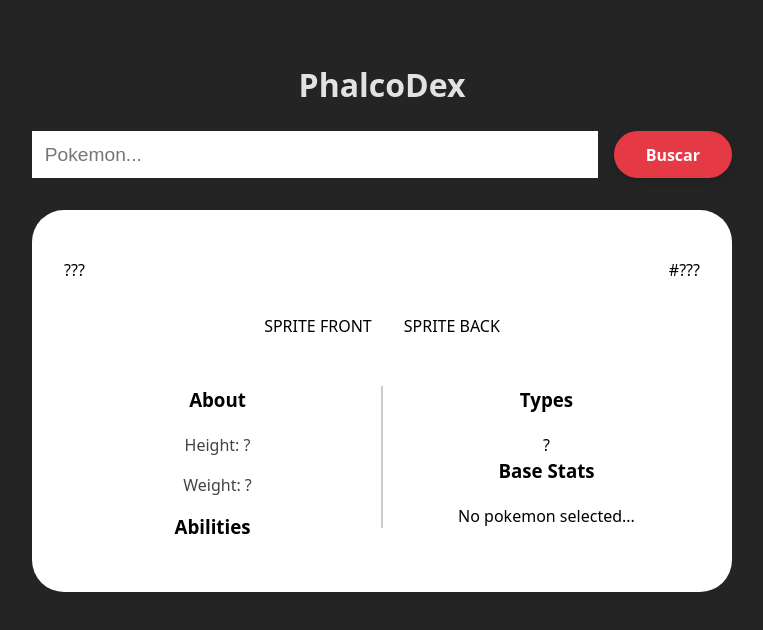
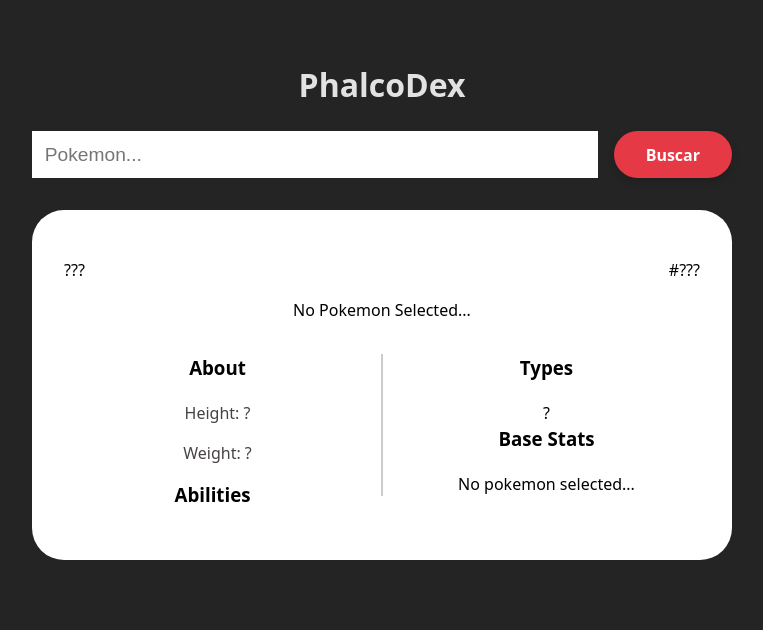
Before and after one commit to phalcobtw/PhalcoDex, a React (Vite) app: page / in a window 1280 px wide. Shown: the top 630 px of the page, without its empty margins (258-1021 px from the left). Built offline with nearby package versions, Linux system fonts and the light colour scheme.

Commit message:
formatted some texts

```diff
--- a/src/components/PokedexContainer.jsx
+++ b/src/components/PokedexContainer.jsx
@@ -1,33 +1,33 @@
 import Abilities from "./Abilities.jsx";
+import { capitalizeWord } from "../utils/helpers.js";
 
-export default function PokedexContainer(data) {
+export default function PokedexContainer({ data }) {
   return (
     <>
       <div className="container-pokedex">
         <div className="pokedex-header">
-          <p>{data.name ? data.name : "???"}</p>
+          <p>{data.name ? capitalizeWord(data.name) : "???"}</p>
           <p>#{data.id ? data.id : "???"}</p>
         </div>
         <div className="pokedex-sprites">
-          <p>SPRITE FRONT</p>
-          <p>SPRITE BACK</p>
+          {data.sprites ? <img src={data.sprites.front_default} alt={data.name} /> : "No Pokemon Selected..."}
+          {data.sprites ? <img src={data.sprites.back_default} alt={data.name} /> : ""}
         </div>
         <div className="pokedex-info">
           <div className="info-leftpanel panel">
             <h3>About</h3>
             <div className="about-info">
-              <p>Height: {data.height ? data.height : "?"}</p>
-              <p>Weight: {data.weight ? data.weight : "?"}</p>
+              <p>Height: {data.height ? (data.height / 10).toFixed(1) + "mts." : "?"}</p>
+              <p>Weight: {data.weight ? (data.weight / 10).toFixed(1) + "kg." : "?"} </p>
             </div>
             <div className="info-leftpanel panel">
               <h3>Abilities</h3>
               <div className="abilities-container">
-                {/* TODO: Displayear las habilidades con map */}
                 {data.abilities
                   ? data.abilities.map((ability) => {
                       return (
                         <Abilities key={ability.slot}>
-                          <h4>{ability.ability.name}</h4>
+                          <h4>{capitalizeWord(ability.ability.name)}</h4>
                           <p>text test</p>
                         </Abilities>
                       );
@@ -39,31 +39,23 @@
           <div className="info-rightpanel panel">
             <div className="type-container">
               <h3>Types</h3>
-              {/* Display pokemon types dynamically */}
               {data.types
                 ? data.types.map((type) => (
                     <p className="type" key={type.slot}>
-                      type.type.name
+                      {capitalizeWord(type.type.name)}
                     </p>
                   ))
                 : "?"}
             </div>
             <div className="stats-container">
               <h3>Base Stats</h3>
-              {/* Display base stats dynamically */}
               {data.stats
                 ? data.stats.map((stat, index) => (
                     <p key={index}>
-                      {stat.stat.name}: {stat.base_stat}
+                      {capitalizeWord(stat.stat.name)}: {stat.base_stat}
                     </p>
                   ))
                 : "No pokemon selected..."}
-              {/* <p>HP: ###</p>
-              <p>Attack: ###</p>
-              <p>Special Attack: ###</p>
-              <p>Defense: ###</p>
-              <p>Special Defense: ###</p>
-              <p>Speed: ###</p> */}
             </div>
           </div>
         </div>
```
